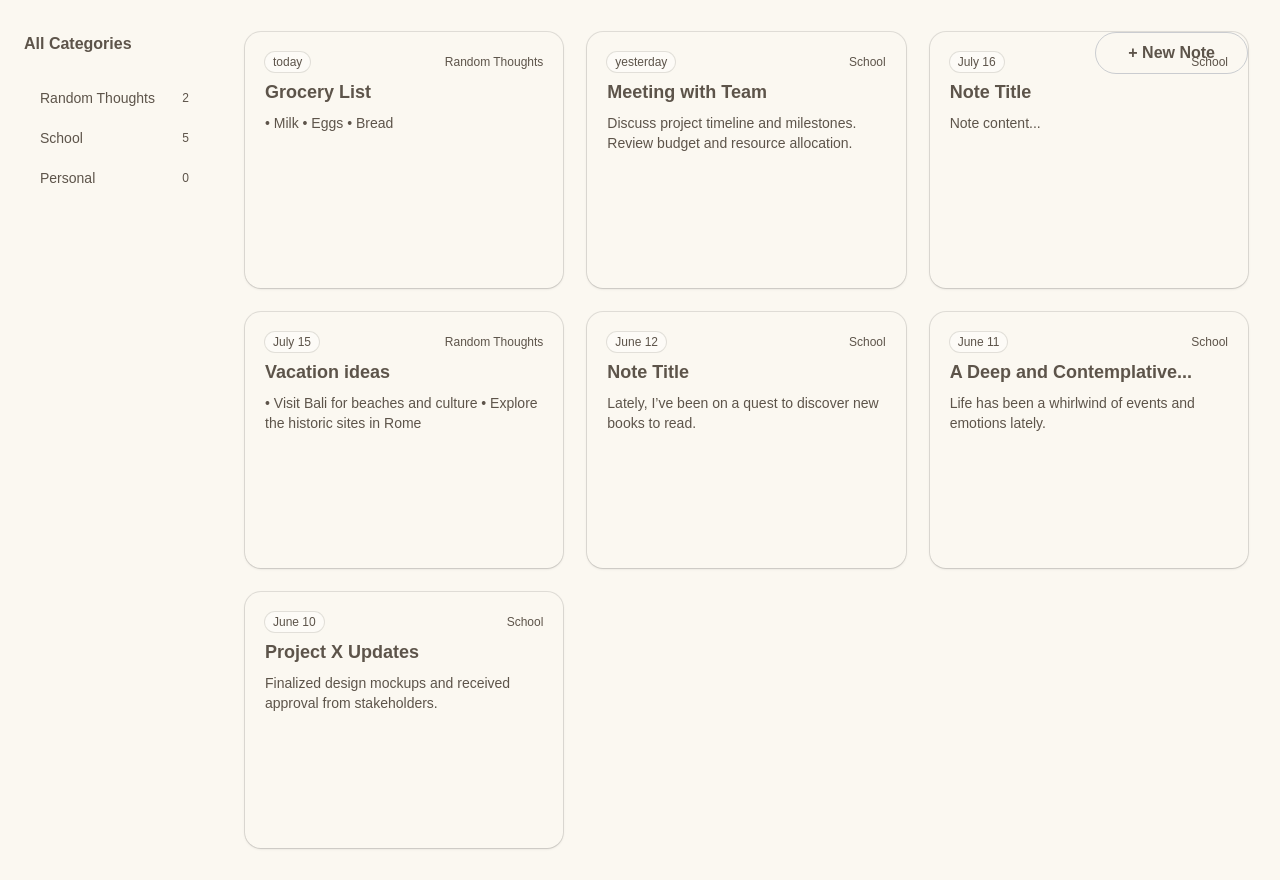
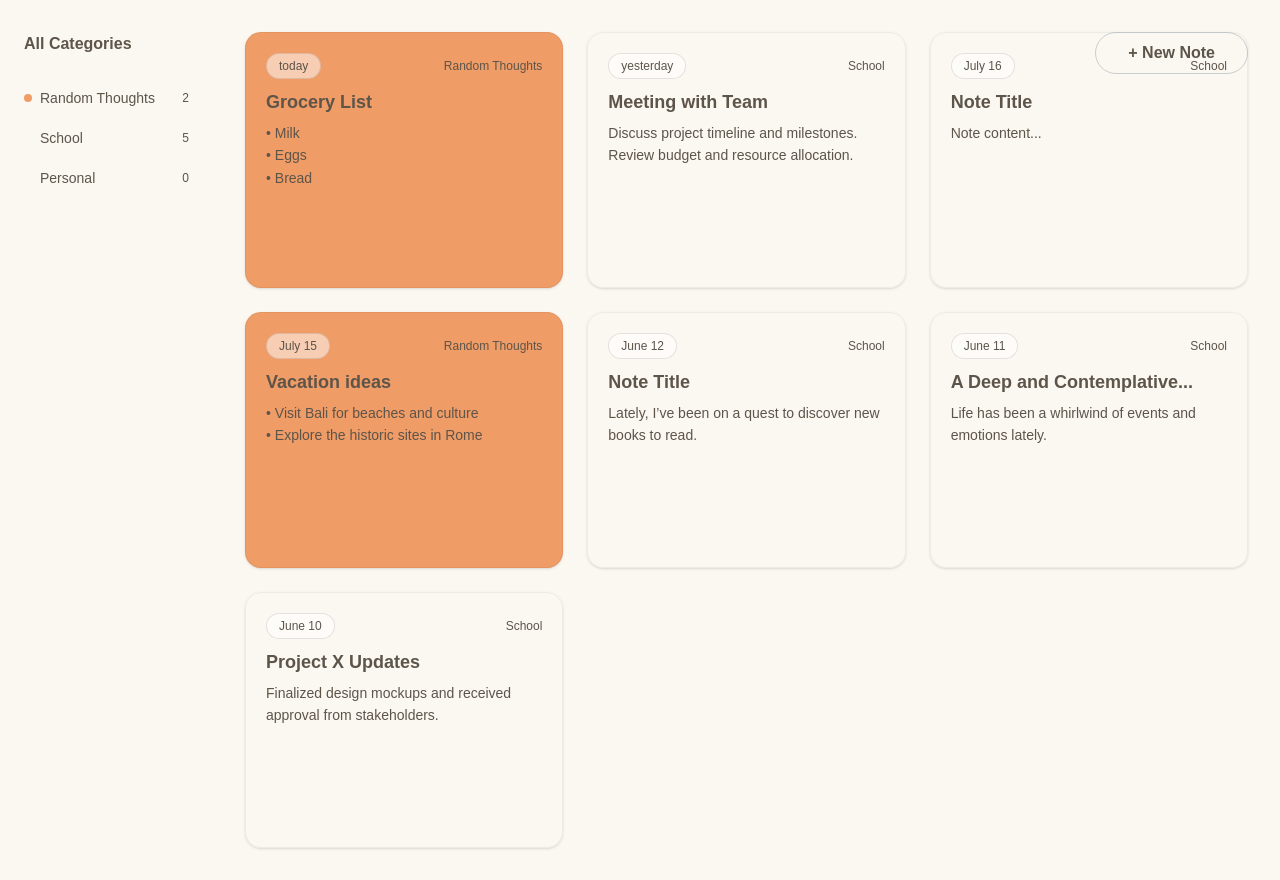
Before and after one commit to rapharen/turboai, a Next.js app in the folder frontend/: page /notes in a window 1280 px wide. Built offline with nearby package versions, Linux system fonts and the light colour scheme.

Commit message:
chore: wip

```diff
--- a/frontend/src/components/NoteCard.tsx
+++ b/frontend/src/components/NoteCard.tsx
@@ -5,27 +5,29 @@ interface NoteCardProps {
     note: Note;
 }
 
-const NoteCard: React.FC<NoteCardProps> = ({ note }) => {
+const NoteCard: React.FC<NoteCardProps> = ({note}) => {
+    const getCategoryColorVar = (color: string) => {
+        const match = color.match(/bg-\[(--color-cat-\w+)]/);
+        return match ? match[1] : '--color-cat-random';
+    };
+
+    const colorVar = getCategoryColorVar(note.category.color);
+
     return (
         <div
-      className={`
-        ${note.category.color}
-        rounded-2xl
-        h-64
-        p-5
-        shadow-sm
-        ring-1 ring-black/10
-        flex flex-col
-      `}
+            className="rounded-2xl h-64 p-5 shadow-sm border border-black/5 flex flex-col cursor-pointer transition-all hover:shadow-md hover:scale-[1.02]"
+            style={{backgroundColor: `var(${colorVar})`}}
         >
-      <div className="flex justify-between items-center text-xs text-[--color-foreground]/80 mb-2">
-        <span className="px-2 py-0.5 rounded-full bg-white/40 ring-1 ring-black/10">{note.date}</span>
-        <span className="text-[--color-foreground]/80">{note.category.name}</span>
+            <div className="flex justify-between items-center text-xs text-[--color-foreground]/70 mb-3 font-medium">
+        <span className="px-3 py-1 rounded-full bg-white/50 border border-black/10">
+          {note.date}
+        </span>
+                <span>{note.category.name}</span>
             </div>
-      <h3 className="font-bold text-lg mb-2 leading-snug text-[--color-foreground]">
+            <h3 className="font-bold text-lg mb-2 leading-tight text-[--color-foreground]">
                 {note.title}
             </h3>
-      <p className="text-sm text-[--color-foreground]/90 line-clamp-4">
+            <p className="text-sm text-[--color-foreground]/80 line-clamp-5 whitespace-pre-line leading-relaxed">
                 {note.content}
             </p>
         </div>
```
Lines whose indentation alone changed are shown as unchanged.
